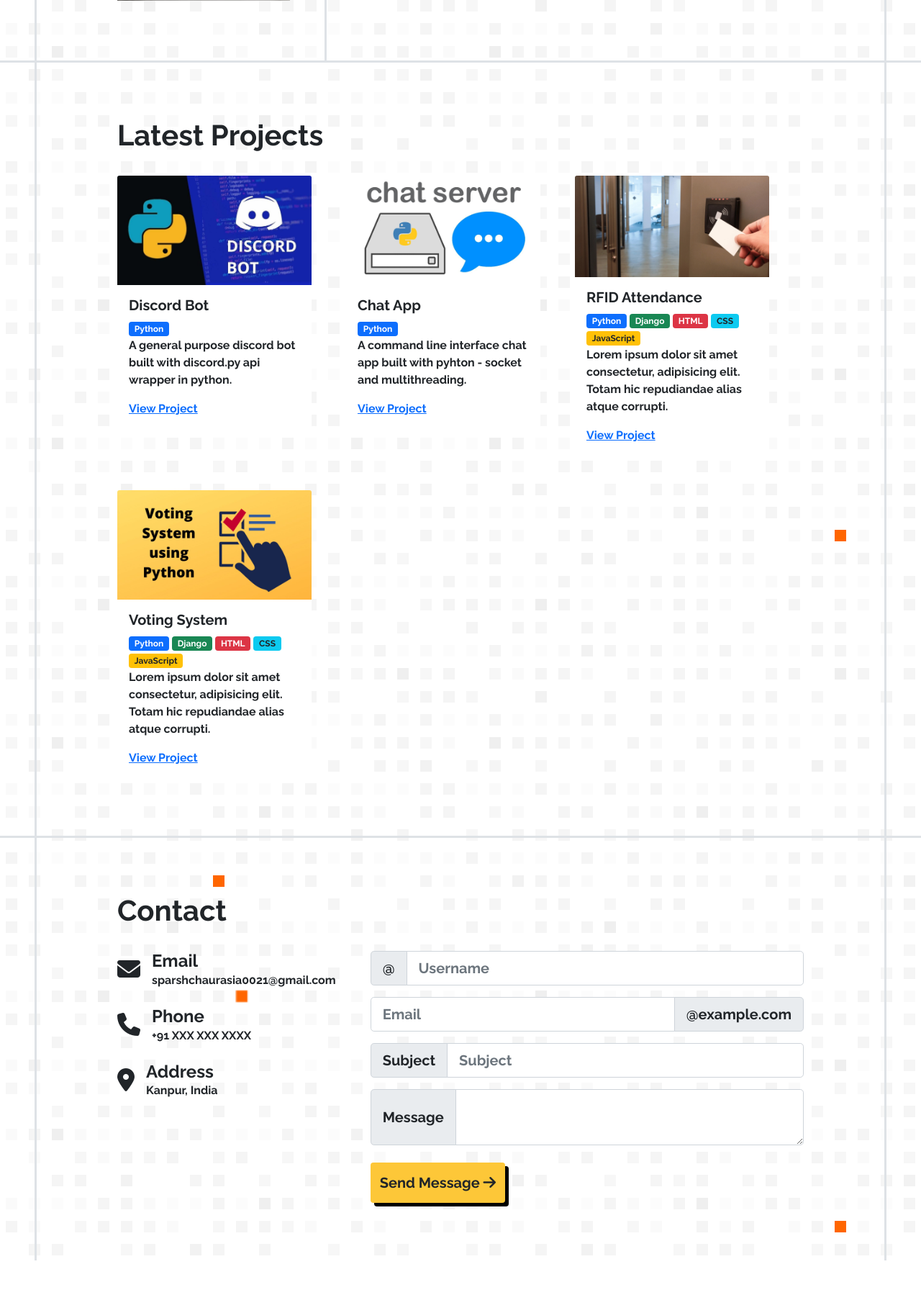
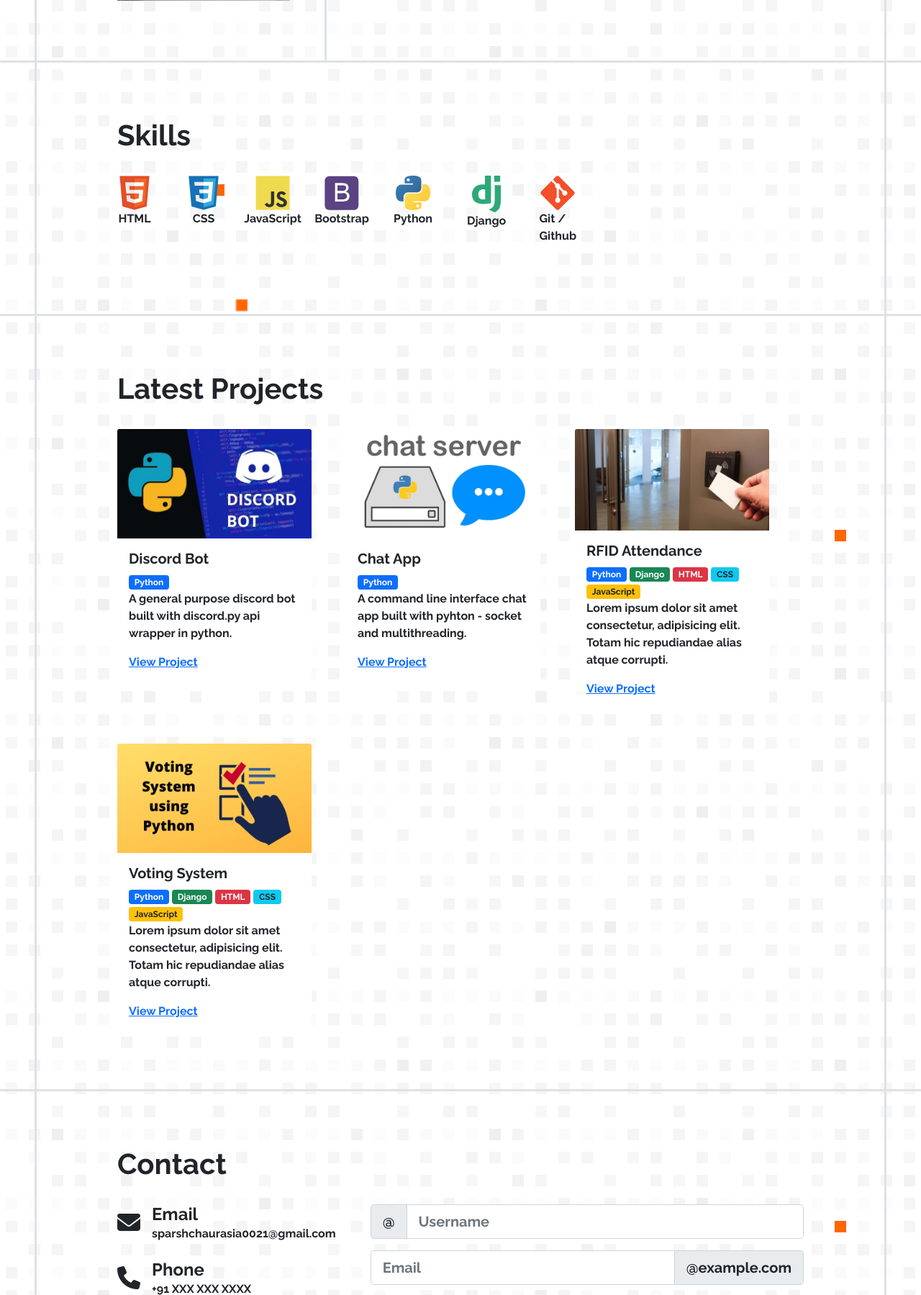
Before and after one commit to SparshChaurasia/PortfolioNew, a Django app: page / in a window 1280 px wide. Shown: the part 1096-2895 px from the top of the page at 72% size. Before the commit the page ends 2847 px from the top, so only its background shows below. Run offline with Django 4.2, Linux system fonts and the light colour scheme.

Commit message:
style: create basic skills section
Add svg images in skills section.

```diff
--- a/templates/index.html
+++ b/templates/index.html
@@ -37,6 +37,40 @@
         <div class="section">
             <h1 class="fw-bold section__heading">About Me</h1>
             <p style="font-size: 1.25rem;">A passionate developer and a computer enthusiast. Since my childhood I have always had a keen interest in computing more specifically, in web and networking. The Internet has always fascinated me and now I have decided to persue this professionally woking as a developer.</p>
+        </div>
+    </div>
+    <span class="position-absolute start-0 vw-100 border-bottom border-3"></span>
+    <div class="section">
+        <h1 class="fw-bold section__heading">Skills</h1>
+        <div class="d-flex">
+            <div class="d-flex flex-column align-items-center me-5" style="width: 3rem;">
+                <img src="{% static 'images/skills/html.svg' %}" alt="" srcset="">
+                <p>HTML</p>
+            </div>
+            <div class="d-flex flex-column align-items-center me-5" style="width: 3rem;">
+                <img src="{% static 'images/skills/css.svg' %}" alt="" srcset="">
+                <p>CSS</p>
+            </div>
+            <div class="d-flex flex-column align-items-center me-5" style="width: 3rem;">
+                <img src="{% static 'images/skills/javascript.svg' %}" alt="" srcset="">
+                <p>JavaScript</p>
+            </div>
+            <div class="d-flex flex-column align-items-center me-5" style="width: 3rem;">
+                <img src="{% static 'images/skills/bootstrap.svg' %}" alt="" srcset="">
+                <p>Bootstrap</p>
+            </div>
+            <div class="d-flex flex-column align-items-center me-5">
+                <img src="{% static 'images/skills/python.svg' %}" alt="" srcset="" style="width: 3rem; height: auto;">
+                <p>Python</p>
+            </div>
+            <div class="d-flex flex-column align-items-center me-5">
+                <img src="{% static 'images/skills/django.svg' %}" alt="" srcset="" style="width: 2.5rem; height: auto;">
+                <p>Django</p>
+            </div>
+            <div class="d-flex flex-column align-items-center me-5" style="width: 3rem;">
+                <img src="{% static 'images/skills/git.svg' %}" alt="" srcset="">
+                <p>Git / Github</p>
+            </div>
         </div>
     </div>
     <span class="position-absolute start-0 vw-100 border-bottom border-3"></span>
```
Also changed, not shown: static/images/skills/bootstrap.svg (added), static/images/skills/css.svg (added), static/images/skills/django.svg (added), static/images/skills/git.svg (added), static/images/skills/html.svg (added), static/images/skills/javascript.svg (added), static/images/skills/python.svg (added).
